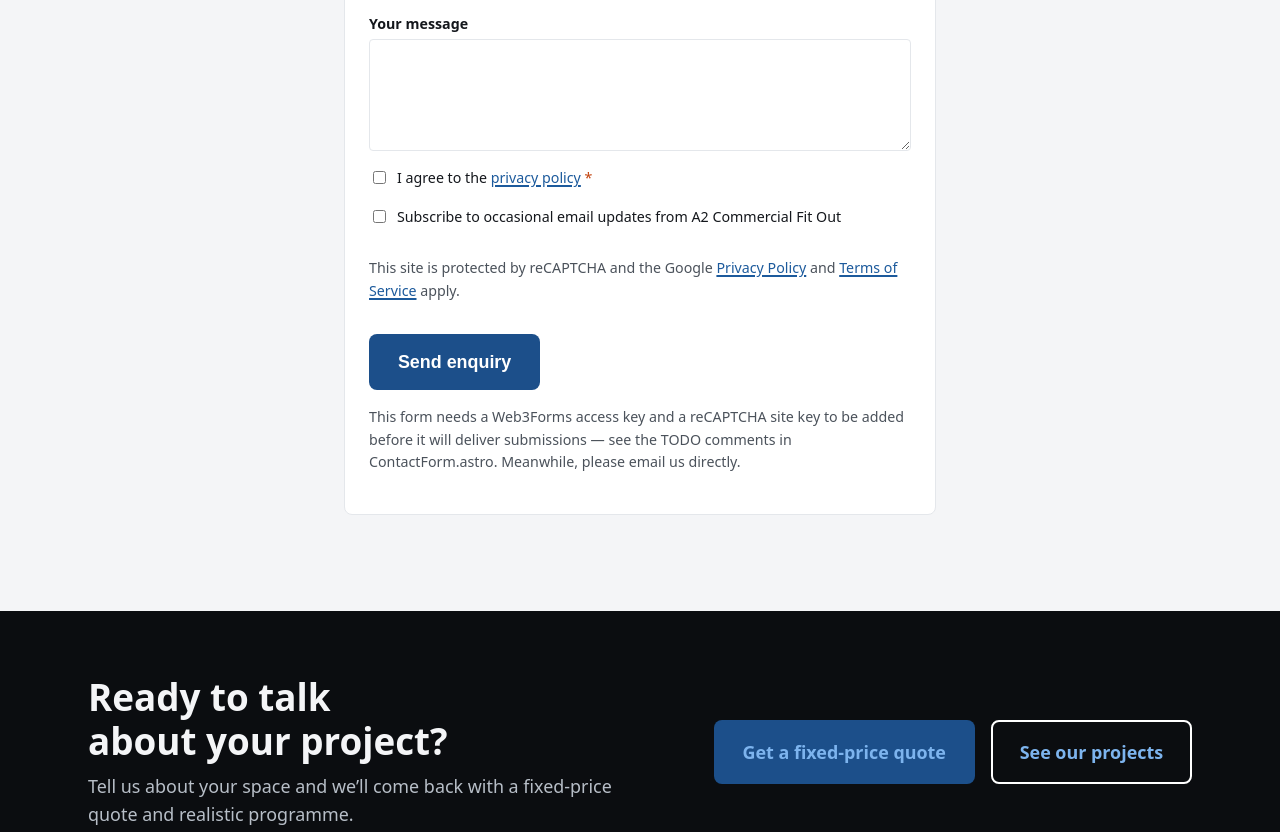
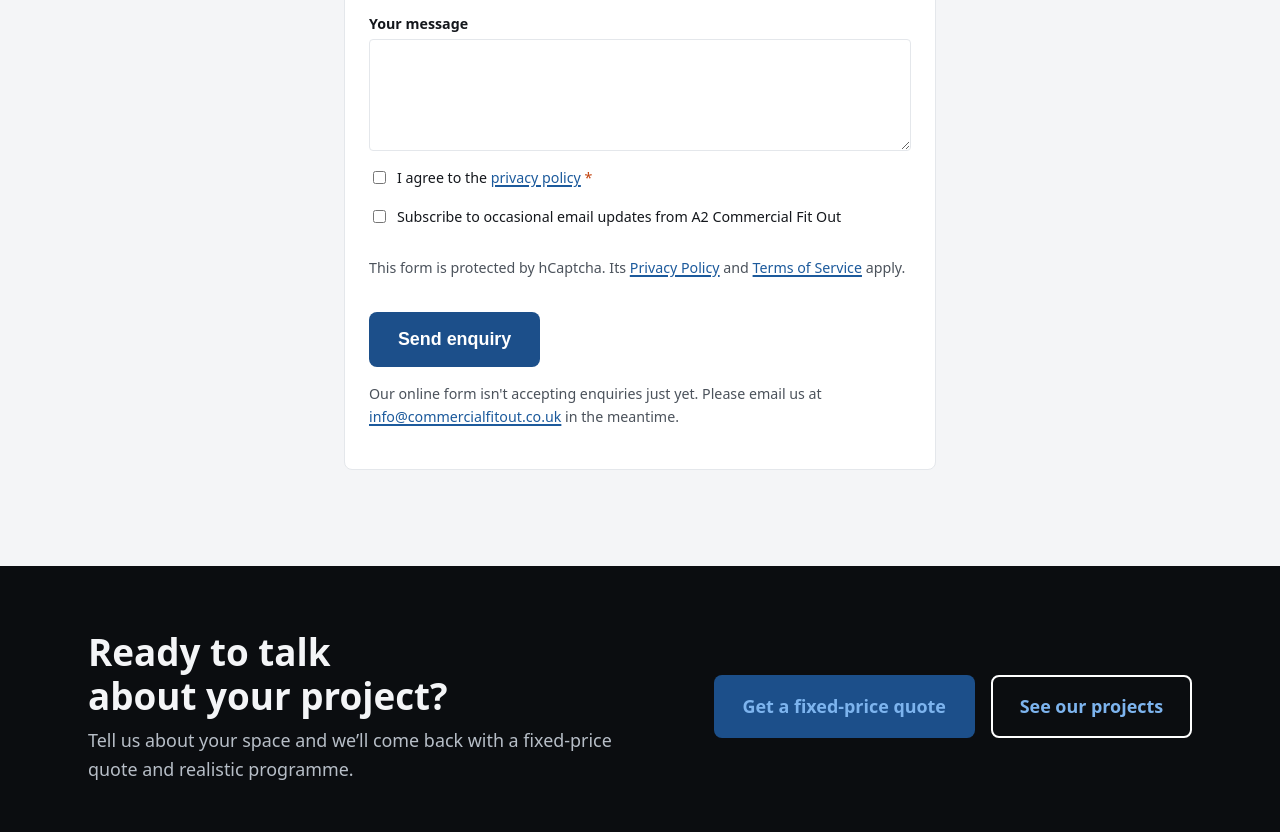
Before and after one commit to allexander22/Commercial-Fit-Out, an Astro site: page / in a window 1280 px wide. Shown: the part 6163-6995 px from the top of the page. Built offline with nearby package versions, Linux system fonts and the light colour scheme; Astro itself is replaced by a stand-in of ours.

Commit message:
Switch contact form spam check from reCAPTCHA to hCaptcha
Web3Forms only supports reCAPTCHA (v3) on its paid Pro plan, so the v2
widget could never have worked. Use Web3Forms' free hCaptcha integration
(shared free-plan site key, loaded directly from js.hcaptcha.com), update
the CSP to allow hcaptcha.com instead of google.com/gstatic.com, and add
hCaptcha to the privacy policy.

Replace the developer-facing note shown on the live site with a visitor
message, shown only while the Web3Forms access key is still unset.

Co-Authored-By: Claude Opus 5.5 <noreply@anthropic.com>

```diff
--- a/src/components/ContactForm.astro
+++ b/src/components/ContactForm.astro
@@ -1,16 +1,20 @@
 ---
-// TODO: Web3Forms access key required before this form will deliver
-// submissions. Get a free key at https://web3forms.com and replace
-// "YOUR_WEB3FORMS_ACCESS_KEY" below. Until then, please use the mailto
-// link on the contact page — it works immediately.
-//
-// TODO: Google reCAPTCHA site key required before the widget below will
-// render. Create a reCAPTCHA v2 ("I'm not a robot") key pair at
-// https://www.google.com/recaptcha/admin, add the secret key to your
-// Web3Forms account (Web3Forms verifies the token server-side), and
-// replace "YOUR_RECAPTCHA_SITE_KEY" below. This is the site's only
-// third-party network dependency — see BaseLayout.astro's CSP comment.
-const RECAPTCHA_SITE_KEY = 'YOUR_RECAPTCHA_SITE_KEY';
+import { EMAIL } from '../consts';
+
+// Submissions are delivered by Web3Forms (https://web3forms.com). Paste the
+// access key Web3Forms emails you into WEB3FORMS_ACCESS_KEY below. The key
+// is designed to sit in public HTML, so committing it is fine. While it is
+// still the placeholder, the form shows a "please email us" note instead of
+// pretending to work.
+const WEB3FORMS_ACCESS_KEY = 'YOUR_WEB3FORMS_ACCESS_KEY';
+const formReady = !WEB3FORMS_ACCESS_KEY.startsWith('YOUR_');
+
+// Spam protection: hCaptcha via Web3Forms' free built-in integration. This
+// is Web3Forms' shared free-plan site key, so there's no hCaptcha account
+// to set up. Web3Forms verifies the token server-side once "hCaptcha" is
+// selected as the captcha in the form's settings at app.web3forms.com.
+// (reCAPTCHA is a paid Web3Forms Pro feature, which is why it isn't used.)
+const HCAPTCHA_SITE_KEY = '50b2fe65-b00b-4b9e-ad62-3ba471098be2';
 
 interface Props {
   compact?: boolean;
@@ -22,7 +26,7 @@ const idPrefix = compact ? 'home-' : '';
 <div class="contact-form-wrapper card">
   {!compact && <h2>{heading}</h2>}
   <form action="https://api.web3forms.com/submit" method="POST">
-    <input type="hidden" name="access_key" value="YOUR_WEB3FORMS_ACCESS_KEY" />
+    <input type="hidden" name="access_key" value={WEB3FORMS_ACCESS_KEY} />
     <input type="hidden" name="subject" value="New project enquiry from commercialfitout.co.uk" />
     <input type="checkbox" name="botcheck" class="visually-hidden" tabindex="-1" autocomplete="off" />
 
@@ -68,16 +72,18 @@ const idPrefix = compact ? 'home-' : '';
     </div>
 
     <div class="form-row">
-      <div class="g-recaptcha" data-sitekey={RECAPTCHA_SITE_KEY}></div>
-      <p class="recaptcha-note">This site is protected by reCAPTCHA and the Google <a href="https://policies.google.com/privacy" target="_blank" rel="noopener noreferrer">Privacy Policy</a> and <a href="https://policies.google.com/terms" target="_blank" rel="noopener noreferrer">Terms of Service</a> apply.</p>
+      <div class="h-captcha" data-sitekey={HCAPTCHA_SITE_KEY}></div>
+      <p class="captcha-note">This form is protected by hCaptcha. Its <a href="https://www.hcaptcha.com/privacy" target="_blank" rel="noopener noreferrer">Privacy Policy</a> and <a href="https://www.hcaptcha.com/terms" target="_blank" rel="noopener noreferrer">Terms of Service</a> apply.</p>
     </div>
 
     <button class="btn btn--primary" type="submit">Send enquiry</button>
-    <p class="form-note">This form needs a Web3Forms access key and a reCAPTCHA site key to be added before it will deliver submissions — see the TODO comments in ContactForm.astro. Meanwhile, please email us directly.</p>
+    {!formReady && (
+      <p class="form-note">Our online form isn't accepting enquiries just yet. Please email us at <a href={`mailto:${EMAIL}`}>{EMAIL}</a> in the meantime.</p>
+    )}
   </form>
 </div>
 
-<script src="https://www.google.com/recaptcha/api.js" async defer></script>
+<script src="https://js.hcaptcha.com/1/api.js?recaptchacompat=off" async defer></script>
 
 <style>
   .contact-form-wrapper h2 { margin-top: 0; }
@@ -122,7 +128,7 @@ const idPrefix = compact ? 'home-' : '';
   .form-row--checkbox label {
     font-weight: 400;
   }
-  .recaptcha-note {
+  .captcha-note {
     font-size: var(--step--1);
     color: var(--text-on-light-muted);
     margin-top: var(--space-2xs);
--- a/src/layouts/BaseLayout.astro
+++ b/src/layouts/BaseLayout.astro
@@ -20,21 +20,22 @@ const { title, description, image, type, noindex, canonicalPath } = Astro.props;
 // CSP blocks outright (the production build in dist/ only ever emits
 // external <link>/<script src> files, so the strict policy applies there
 // unchanged). Loosen script-src/style-src only for `astro dev`.
-// Google reCAPTCHA (contact form spam protection) is this site's one
-// deliberate third-party dependency — it cannot be self-hosted (Google
-// requires the widget script to load live), so script-src/frame-src/
-// connect-src carry explicit google.com/gstatic.com exceptions rather
-// than the site's usual self-only policy.
+// hCaptcha (contact form spam protection) is this site's one deliberate
+// third-party dependency. It can't be self-hosted (the widget must load
+// live), so script-src/frame-src/style-src/connect-src carry the
+// hcaptcha.com exceptions from hCaptcha's CSP guidance rather than the
+// site's usual self-only policy.
+const HCAPTCHA = 'https://hcaptcha.com https://*.hcaptcha.com';
 const csp = [
   "default-src 'self'",
   import.meta.env.DEV
-    ? "script-src 'self' 'unsafe-inline' https://www.google.com https://www.gstatic.com"
-    : "script-src 'self' https://www.google.com https://www.gstatic.com",
-  import.meta.env.DEV ? "style-src 'self' 'unsafe-inline'" : "style-src 'self'",
-  "img-src 'self' data: https://www.gstatic.com",
+    ? `script-src 'self' 'unsafe-inline' ${HCAPTCHA}`
+    : `script-src 'self' ${HCAPTCHA}`,
+  import.meta.env.DEV ? `style-src 'self' 'unsafe-inline' ${HCAPTCHA}` : `style-src 'self' ${HCAPTCHA}`,
+  "img-src 'self' data:",
   "font-src 'self'",
-  "frame-src https://www.google.com",
-  "connect-src 'self' https://www.google.com",
+  `frame-src ${HCAPTCHA}`,
+  `connect-src 'self' ${HCAPTCHA}`,
   "object-src 'none'",
   "base-uri 'self'",
   "form-action 'self' https://api.web3forms.com",
--- a/src/pages/privacy-policy.astro
+++ b/src/pages/privacy-policy.astro
@@ -30,6 +30,7 @@ import { EMAIL, SITE_NAME_FULL, ADDRESS_LOCALITY, ADDRESS_REGION } from '../cons
 
       <h2>Contact form processing</h2>
       <p>Our contact form is processed by Web3Forms, a third-party form-submission service, which receives the information you submit and forwards it to us by email. Please refer to Web3Forms' own privacy policy for details of how they handle data in transit.</p>
+      <p>To protect the form from spam, it uses hCaptcha, a service provided by Intuition Machines, Inc. hCaptcha collects information about your device and how you interact with the form in order to tell people apart from automated bots. Its use is subject to the <a href="https://www.hcaptcha.com/privacy" target="_blank" rel="noopener noreferrer">hCaptcha Privacy Policy</a> and <a href="https://www.hcaptcha.com/terms" target="_blank" rel="noopener noreferrer">Terms of Service</a>.</p>
 
       <h2>How long we keep information</h2>
       <p>We retain enquiry and project information for as long as reasonably necessary to respond to your enquiry, deliver any resulting project, and meet our legal and accounting obligations.</p>
```
